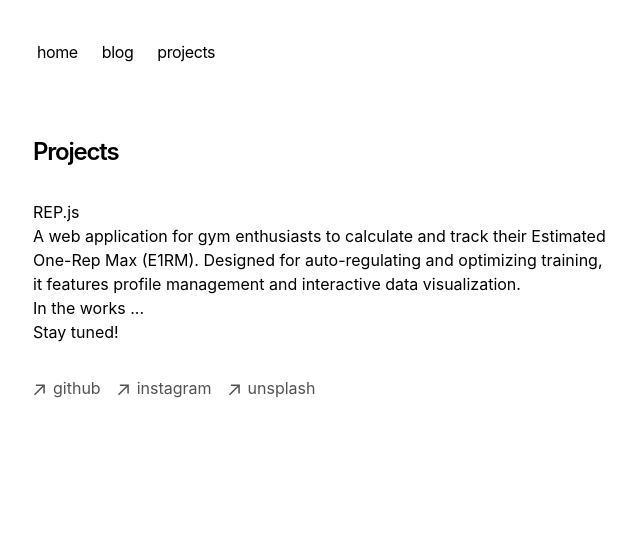
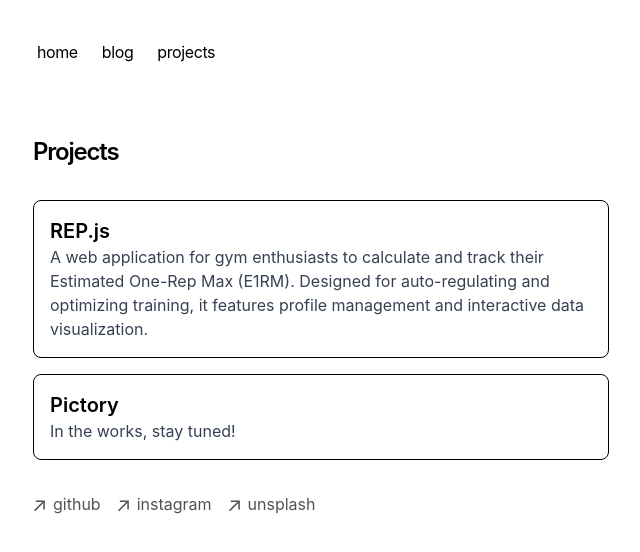
Before and after one commit to lucakursawe/lucakursawe, a Next.js app: page /projects in a window 1280 px wide. Shown: the top 552 px of the page, without its empty margins (319-959 px from the left). Built offline with nearby package versions, Linux system fonts and the light colour scheme.

Commit message:
projects page updated with new content

```diff
--- a/app/projects/page.tsx
+++ b/app/projects/page.tsx
@@ -1,21 +1,26 @@
-import React from 'react';
+import React from "react";
 
 const projects = [
-    { id: 1, name: 'REP.js', description: 'A web application for gym enthusiasts to calculate and track their Estimated One-Rep Max (E1RM). Designed for auto-regulating and optimizing training, it features profile management and interactive data visualization.' },
-    { id: 2, name: 'In the works ...', description: 'Stay tuned!' }
+  {
+    id: 1,
+    name: "REP.js",
+    description:
+      "A web application for gym enthusiasts to calculate and track their Estimated One-Rep Max (E1RM). Designed for auto-regulating and optimizing training, it features profile management and interactive data visualization.",
+  },
+  { id: 2, name: "Pictory", description: "In the works, stay tuned!" },
 ];
 
 const ProjectsPage: React.FC = () => {
   return (
     <div>
-            <h1 className="mb-8 text-2xl font-semibold tracking-tighter">
-                Projects
-            </h1>
-            <ul>
+      <h1 className="mb-8 text-2xl font-semibold tracking-tighter">Projects</h1>
+      <ul className="space-y-4">
+        {" "}
+        {/* This will add space between list items */}
         {projects.map((project) => (
-                    <li key={project.id}>
-                        <h2>{project.name}</h2>
-                        <p>{project.description}</p>
+          <li key={project.id} className="p-4 border rounded-lg">
+            <h2 className="text-xl font-semibold">{project.name}</h2>
+            <p className="text-gray-700">{project.description}</p>
           </li>
         ))}
       </ul>
```
Lines whose indentation alone changed are shown as unchanged.
